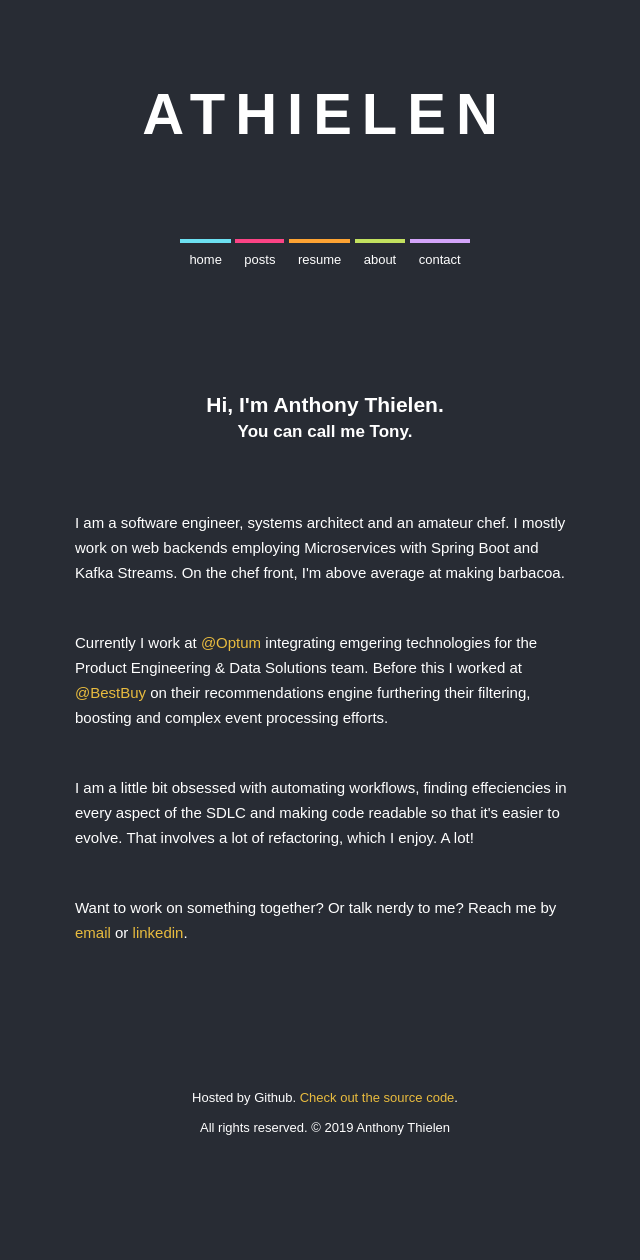
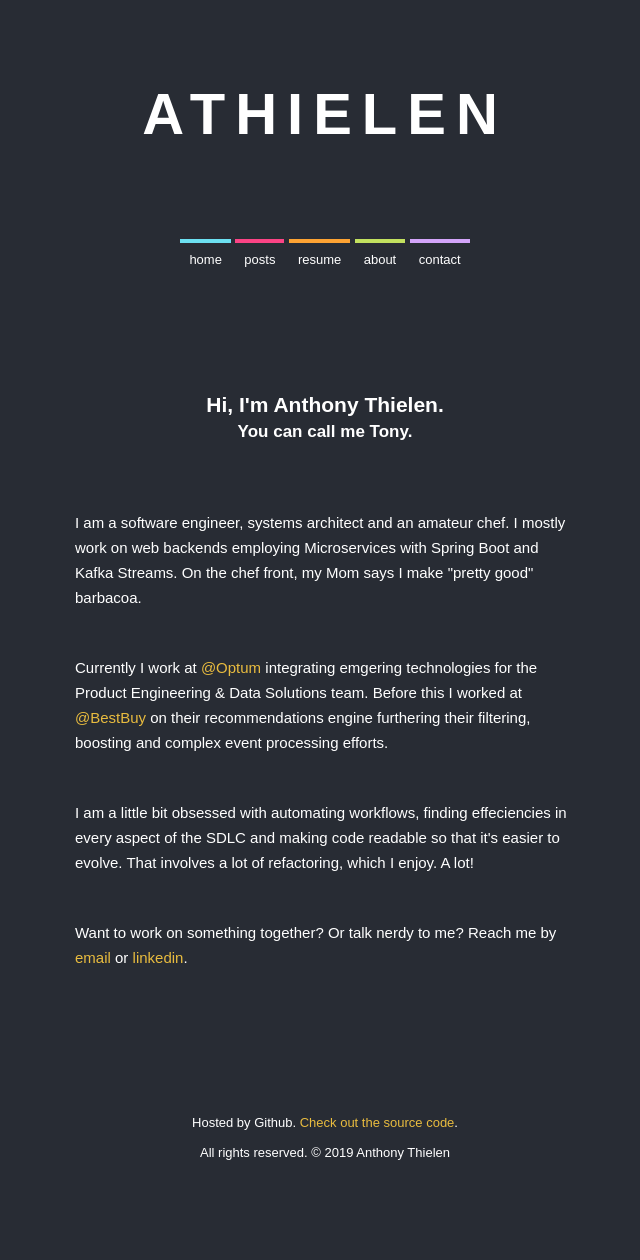
Before and after one commit to athielen/athielen.github.io, a Jekyll site: the page built from index.html, in a window 1280 px wide. Shown: the whole page, without its empty margins (315-955 px from the left). Built offline with Jekyll 4.4.1, drawn with Linux system fonts in a browser that asks for light colours; before the commit the page ends 1235 px from its top, so only the background shows below that.

Commit message:
updated intro paragraph

```diff
--- a/index.html
+++ b/index.html
@@ -13,7 +13,7 @@ title: Anthony Thielen
       <div class="text">
 
         <p>
-        I am a software engineer, systems architect and an amateur chef. I mostly work on web backends employing Microservices with Spring Boot and Kafka Streams. On the chef front, I'm above average at making barbacoa.
+        I am a software engineer, systems architect and an amateur chef. I mostly work on web backends employing Microservices with Spring Boot and Kafka Streams. On the chef front, my Mom says I make "pretty good" barbacoa.
         </p>
 
 
```
